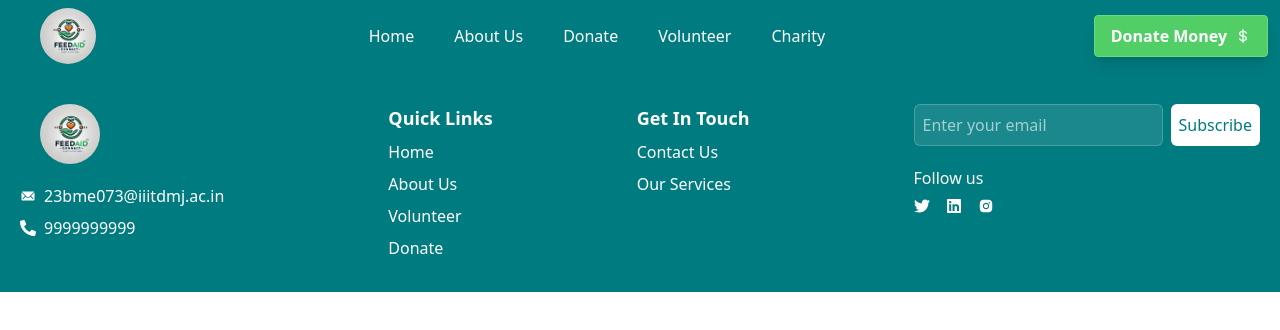
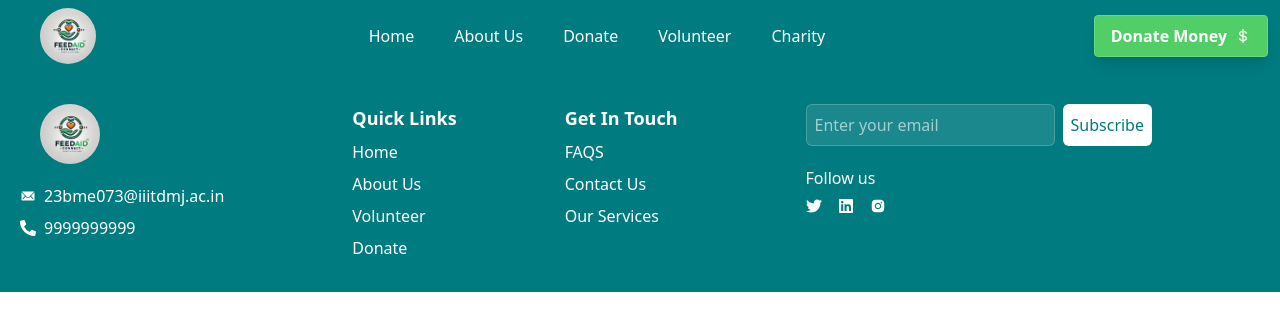
Before and after one commit to Vanshikaxxa/FeedAid_Connect, a Next.js app: page / in a window 1280 px wide. Shown: the top 330 px of the page. Built offline with nearby package versions, Linux system fonts and the light colour scheme.

Commit message:
Footer changes

```diff
--- a/public/components/Footer.tsx
+++ b/public/components/Footer.tsx
@@ -55,6 +55,9 @@ export default function Footer() {
         <div className="space-y-2">
           <h3 className="text-lg font-semibold">Get In Touch</h3>
           <nav className="flex flex-col space-y-2">
+            <Link href="/about" className="hover:underline">
+              FAQS
+            </Link>
             <Link href="/" className="hover:underline">
               Contact Us
             </Link>
@@ -96,6 +99,7 @@ export default function Footer() {
           </div>
         </div>
       </div>
+      <div className=""></div>
     </footer>
   );
 }
```
